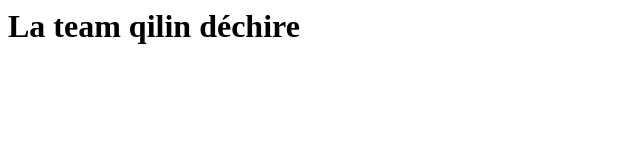
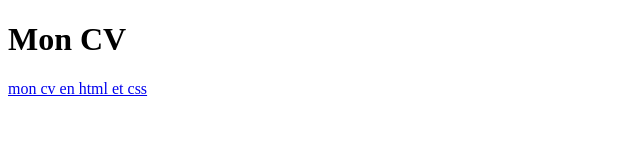
Before and after one commit to Ben-Qilin/Ben-Qilin.github.io, a plain HTML site: page index.html in a window 1280 px wide. Shown: the whole page, without its empty margins (0-640 px from the left). Drawn offline with Linux system fonts and the light colour scheme.

Commit message:
changement titre fichier html

```diff
--- a/index.html
+++ b/index.html
@@ -1 +1,13 @@
-<h1>La team qilin déchire</h1>
+<!DOCTYPE html>
+<html lang="fr">
+    <head>
+        <meta charset="UTF-8">
+        <meta http-equiv="X-UA-Compatible" content="IE=edge">
+        <meta name="viewport" content="width=device-width, initial-scale=1.0">
+        <title>Ma petite page</title>
+    </head>
+    <body>
+        <h1>Mon CV</h1>
+           <a href="cv.html">mon cv en html et css</a>
+    </body>
+</html>
```
Also changed, not shown: cv.html (renamed from _!DOCTYPE html_.html).
